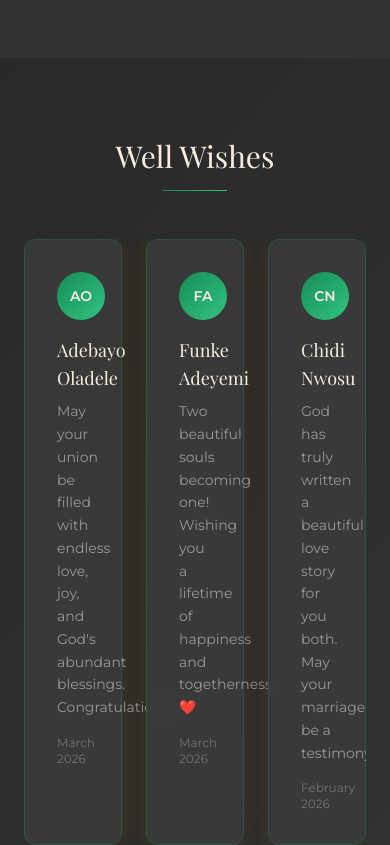
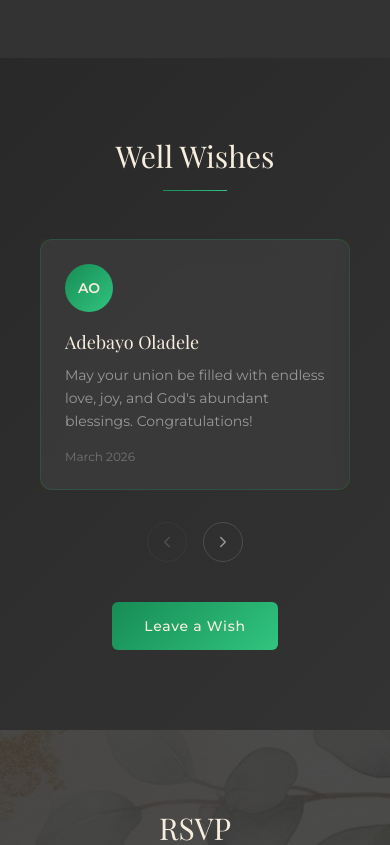
Before and after one commit to Itunuoluwami/Olwatomide-Morenikeji, a React (Vite) app: page / in a window 390 px wide. Shown: the part 7680-8525 px from the top of the page. Built offline with nearby package versions, Linux system fonts and the light colour scheme; the HTML template or start-up script is replaced by a standard one; a web font is replaced by a local one.

Commit message:
Changes
Co-authored-by: jameskayode <99326844+jameskayode@users.noreply.github.com>

```diff
--- a/src/components/wedding/WishesSection.tsx
+++ b/src/components/wedding/WishesSection.tsx
@@ -33,8 +33,9 @@ const WishesSection = () => {
   const [modalOpen, setModalOpen] = useState(false);
   const [newName, setNewName] = useState("");
   const [newMessage, setNewMessage] = useState("");
-  const visible = 3;
-  const maxStart = Math.max(0, wishes.length - visible);
+  const visibleDesktop = 3;
+  const visibleMobile = 1;
+  const maxStart = Math.max(0, wishes.length - visibleDesktop);
 
   const handleSubmit = () => {
     if (!newName.trim() || !newMessage.trim()) return;
@@ -53,7 +54,7 @@ const WishesSection = () => {
 
   return (
     <section className="section-padding romantic-gradient-bg">
-      <div className="max-w-6xl mx-auto">
+      <div className="max-w-6xl mx-auto px-4 sm:px-6">
         <motion.div
           initial={{ opacity: 0, y: 20 }}
           whileInView={{ opacity: 1, y: 0 }}
@@ -66,16 +67,16 @@ const WishesSection = () => {
 
         {/* Carousel */}
         <div className="relative">
-          <div className="flex gap-6 overflow-hidden">
-            {wishes.slice(current, current + visible).map((wish, i) => (
+          <div className="flex gap-4 md:gap-6 overflow-hidden">
+            {wishes.slice(current, current + visibleDesktop).map((wish, i) => (
               <motion.div
                 key={wish.name + wish.date + i}
                 initial={{ opacity: 0, x: 40 }}
                 animate={{ opacity: 1, x: 0 }}
                 transition={{ delay: i * 0.1 }}
-                className="flex-1 min-w-0"
+                className="w-full md:flex-1 md:min-w-0 flex-shrink-0"
               >
-                <div className="glass-card rounded-xl p-8 h-full">
+                <div className="glass-card rounded-xl p-6 md:p-8 h-full">
                   <div className="w-12 h-12 rounded-full gold-gradient flex items-center justify-center font-body text-sm font-semibold text-foreground mb-4">
                     {wish.avatar}
                   </div>
```
